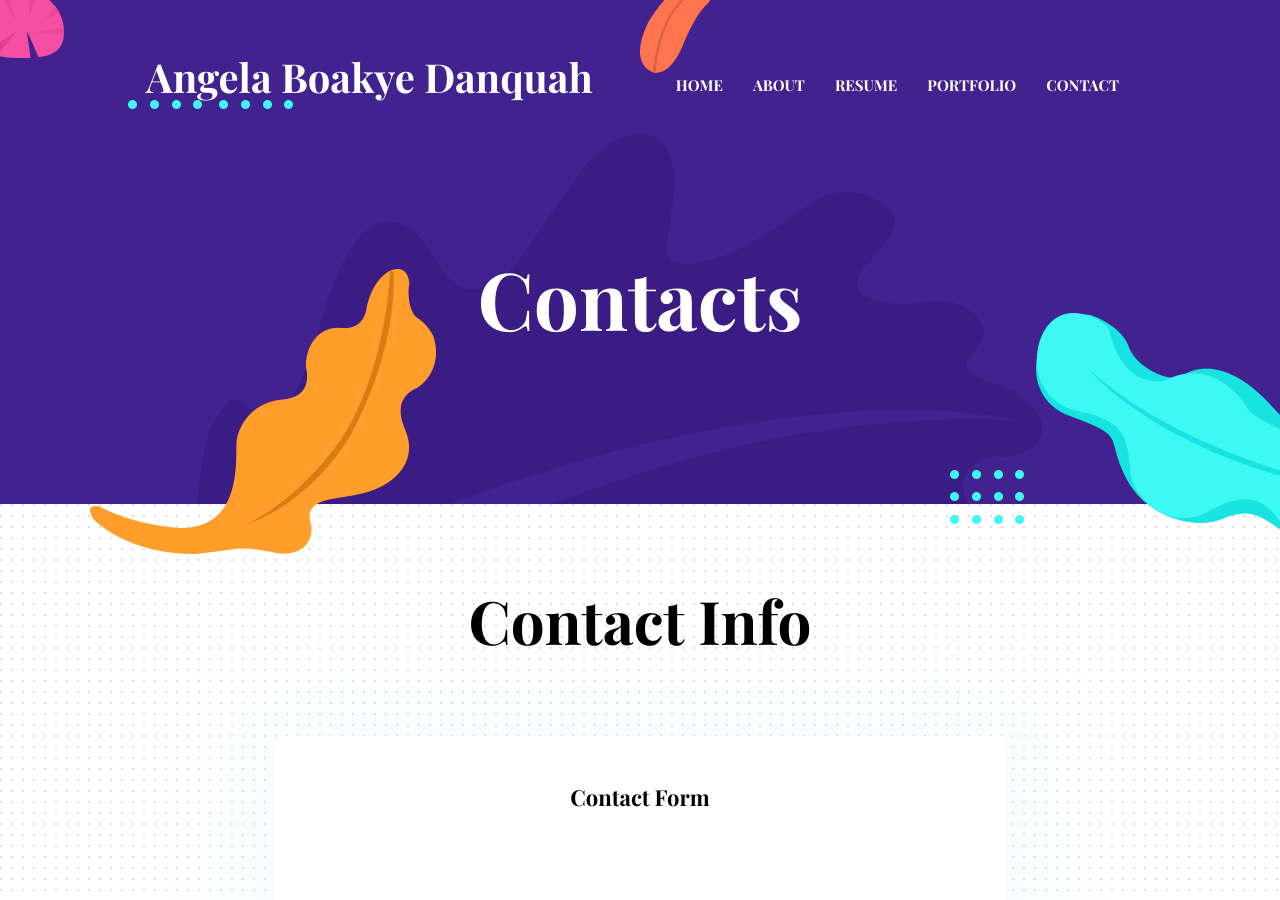
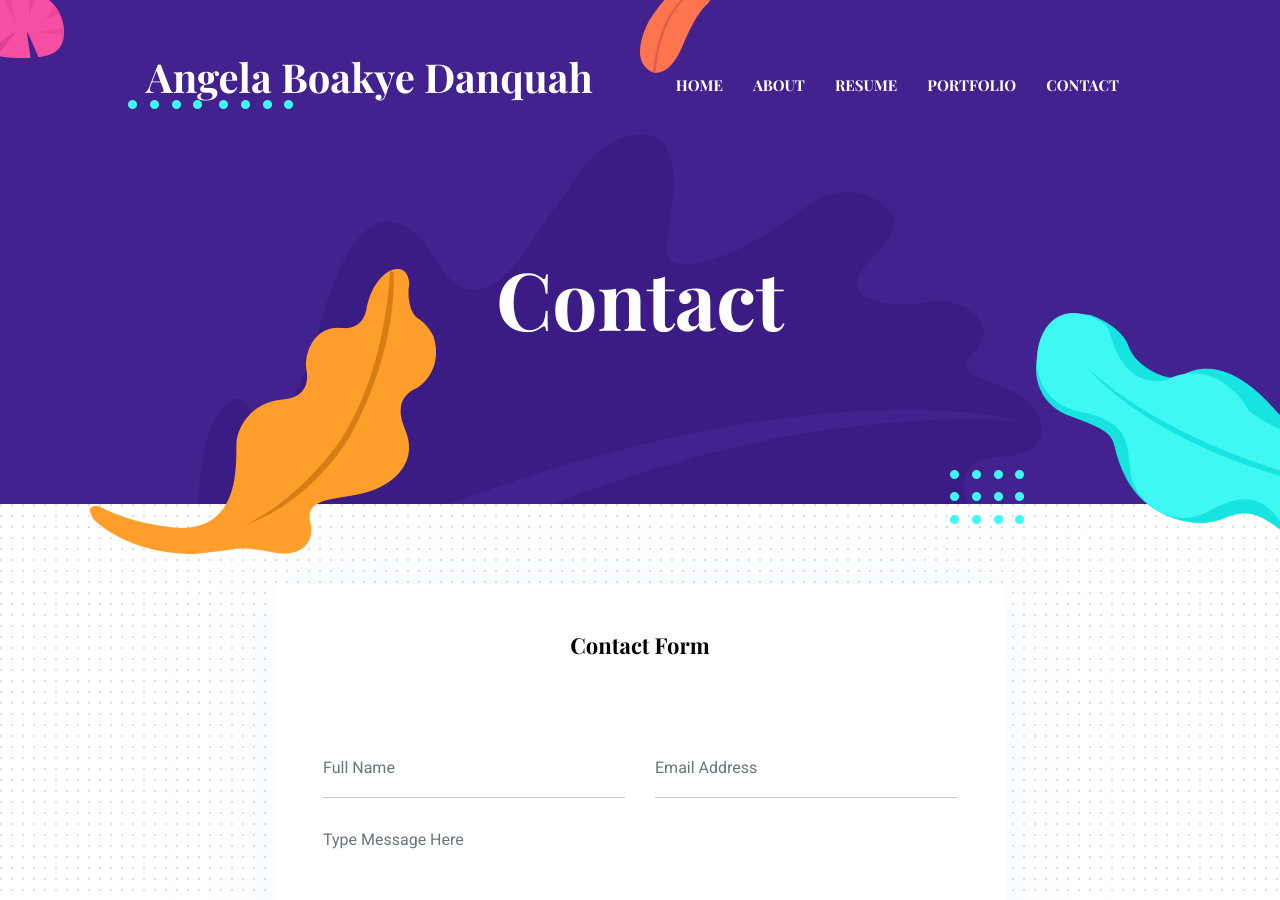
Before and after one commit to aab5zd/aab5zd.github.io, a Jekyll site: the page built from _pages/contact.html, in a window 1280 px wide and 900 px high. Built offline with Jekyll 4.4.1, drawn with Linux system fonts in a browser that asks for light colours.

Commit message:
fix contact page

```diff
--- a/_data/settings.yml
+++ b/_data/settings.yml
@@ -29,7 +29,7 @@ disqus-identifier: # Add your shortname for Disqus Comment. For example mr-brown
 #-------------------------------
 
 hero:
-  hero-title: Hi! I’m <br> Angela <br> Data Scientist
+  hero-title: Hi! I’m <br> Angela, <br> Data Scientist
 
 social:
   - { icon: "ti-linkedin", link: "https://www.linkedin.com/in/angela-boakye-danquah-a28694194/" }
@@ -37,7 +37,7 @@ social:
 
 #-------------------------------
 
-blurb: Hi, my name is Angela. I am a data scientist with a passion for problem solving. My commitment lies in leveraging data to extract valuable insights and address practical challenges. Learn more about my expierence below.
+blurb: Hi, my name is Angela. I am a data scientist with a passion for problem solving. My commitment lies in leveraging data to extract valuable insights and address practical challenges. Learn more about my experience below.
 
 blurb-btn-link: "/about"
 blurb-btn-name: Find Out More
--- a/_includes/contact-section.html
+++ b/_includes/contact-section.html
@@ -2,9 +2,6 @@
 <section class="section section-on-footer" data-background="{{site.baseurl}}/assets/images/backgrounds/bg-dots.png">
   <div class="container">
     <div class="row">
-      <div class="col-12 text-center">
-        <h2 class="section-title">{{ site.data.settings.contact-title }}</h2>
-      </div>
       <div class="col-lg-8 mx-auto">
         <div class="bg-white rounded text-center p-5 shadow-down">
           <h4 class="mb-80">Contact Form</h4>
--- a/_pages/contact.html
+++ b/_pages/contact.html
@@ -1,4 +1,4 @@
 ---
 layout: page
-title: Contacts
+title: Contact
 ---
```
